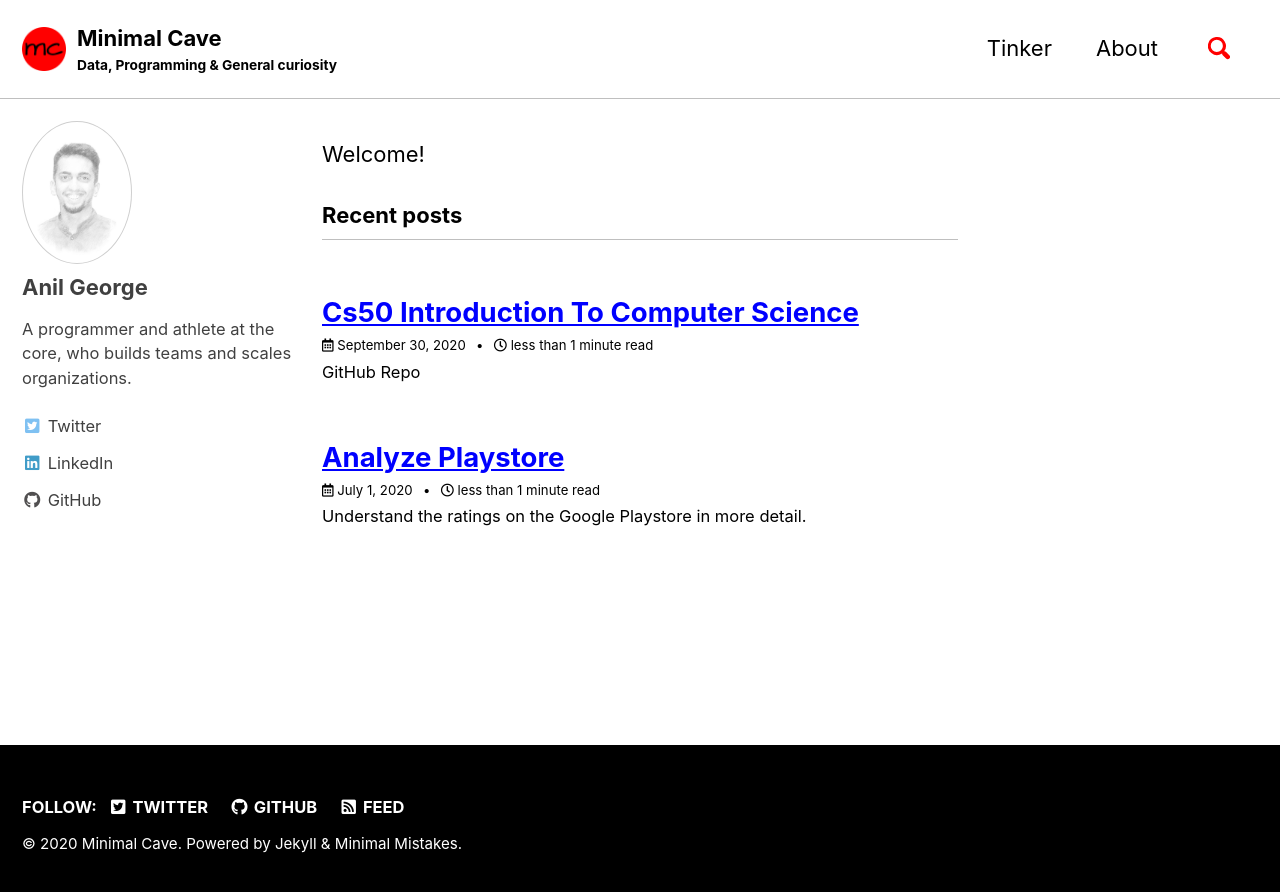
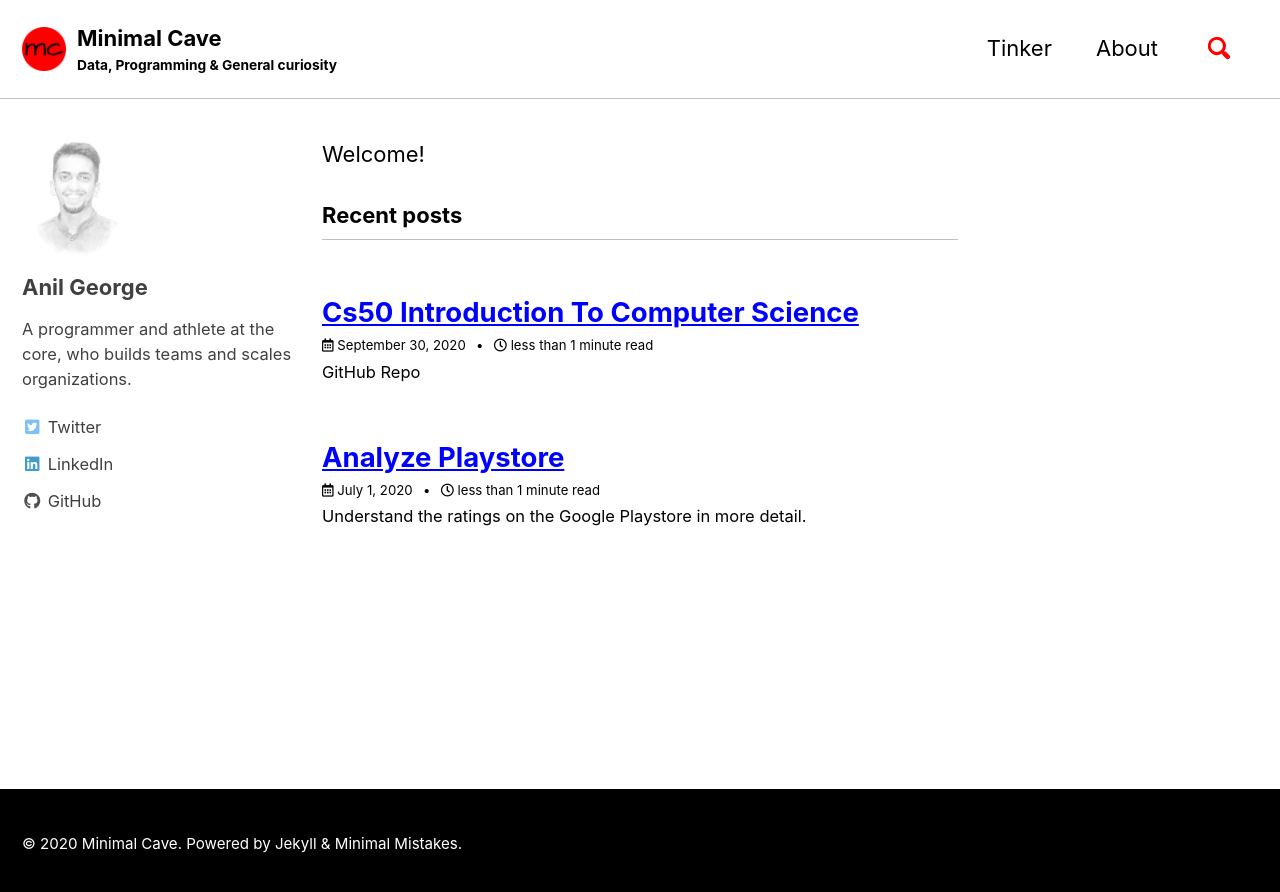
Before and after one commit to anilgeorge04/anilgeorge04.github.io, a Jekyll site: the page built from index.html, in a window 1280 px wide. Shown: the top 892 px of the page. Built offline with Jekyll 4.4.1, drawn with Linux system fonts in a browser that asks for light colours; cached includes are drawn as plain includes; the list of posts is cut into pages by our own code.

Commit message:
edit img border & remove follow

```diff
--- a/_includes/footer.html
+++ b/_includes/footer.html
@@ -1,4 +1,4 @@
-<div class="page__footer-follow">
+<!-- <div class="page__footer-follow">
   <ul class="social-icons">
     {% if site.data.ui-text[site.locale].follow_label %}
     <li><strong>{{ site.data.ui-text[site.locale].follow_label }}</strong></li>
@@ -18,7 +18,7 @@
           class="fas fa-fw fa-rss-square" aria-hidden="true"></i>
         {{ site.data.ui-text[site.locale].feed_label | default: "Feed" }}</a></li>
   </ul>
-</div>
+</div> -->
 
 <div class="page__footer-copyright">&copy; {{ site.time | date: '%Y' }} {{ site.name | default: site.title }}.
   {{ site.data.ui-text[site.locale].powered_by | default: "Powered by" }} <a href="https://jekyllrb.com"
--- a/_sass/minimal-mistakes/_sidebar.scss
+++ b/_sass/minimal-mistakes/_sidebar.scss
@@ -132,7 +132,7 @@
 
     @include breakpoint($large) {
       padding: 5px;
-      border: 1px solid $border-color;
+      // border: 1px solid $border-color;
     }
   }
 }
```
